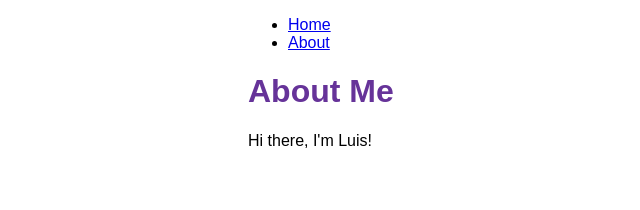
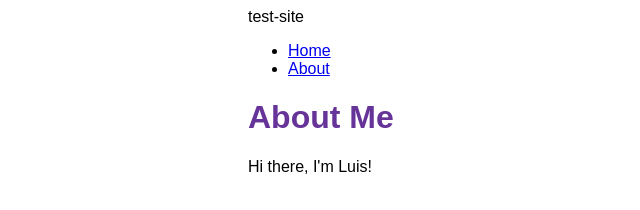
Before and after one commit to 10035/gatsby-test-site, a Gatsby site: page /about in a window 1280 px wide. Shown: the whole page, without its empty margins (142-782 px from the left). Built offline with nearby package versions, Linux system fonts and the light colour scheme; Gatsby itself is replaced by a stand-in of ours.

Commit message:
add graphql query to fetch title

```diff
--- a/src/components/layout.js
+++ b/src/components/layout.js
@@ -1,5 +1,5 @@
 import * as React from 'react'
-import { Link } from "gatsby";
+import { Link, useStaticQuery, graphql } from "gatsby";
 import {
     container,
     heading,
@@ -8,10 +8,21 @@ import {
     navLinkText
 } from "./layout.module.css";
 
+
 const Layout = ({ pageTitle, children}) => {
+    const data = useStaticQuery(graphql`
+        query {
+            site {
+            siteMetadata {
+                title
+            }
+            }
+        }
+    `)
     return (
         <div className={container}>
-            <title>{pageTitle}</title>
+            <title>{pageTitle} | {data.site.siteMetadata.title}</title>
+            <header>{data.site.siteMetadata.title}</header>
             <nav>
                 <ul className={navLinks}>
                     <li className={navLinkItem}><Link to='/' className={navLinkText}>Home</Link></li>
```
